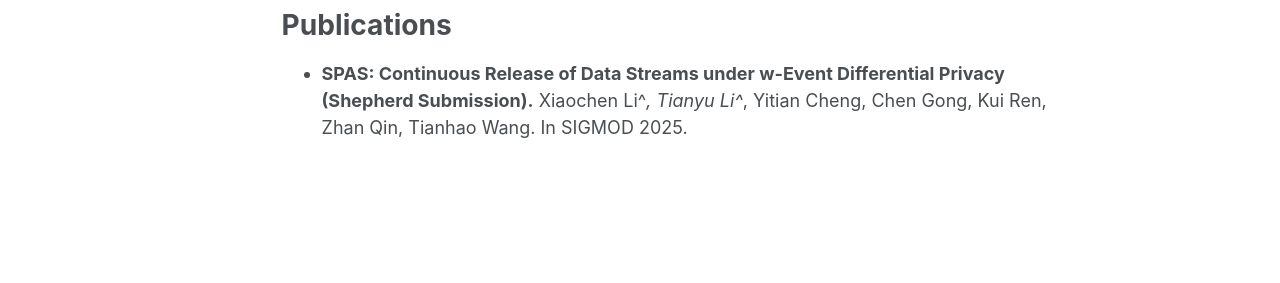
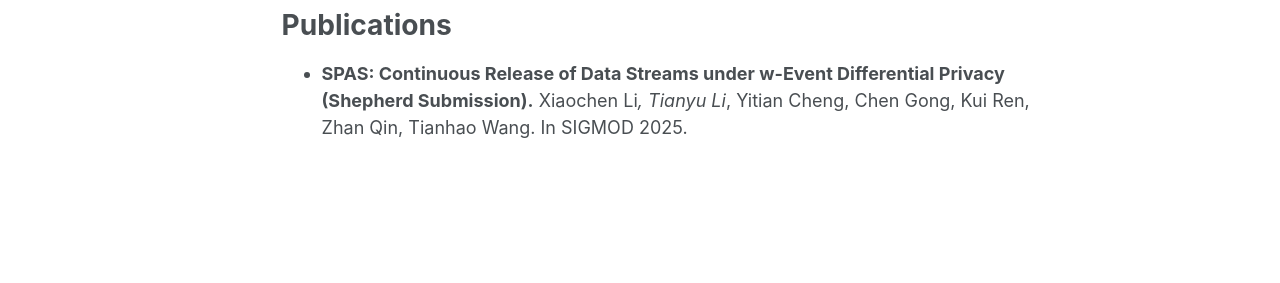
Before and after one commit to XiaochenLi-w/XiaochenLi-w.github.io, a Jekyll site: the page built from _pages/about.md, in a window 1280 px wide. Shown: the part 379-662 px from the top of the page. Built offline with Jekyll 4.4.1, drawn with Linux system fonts in a browser that asks for light colours; some web fonts are replaced.

```diff
--- a/_pages/about.md
+++ b/_pages/about.md
@@ -12,4 +12,4 @@ My recent research interests focus on Differential Privacy and Machine Unlearnin
 
 # Publications
 - **SPAS: Continuous Release of Data Streams under w-Event Differential Privacy (Shepherd Submission).**
-  Xiaochen Li^*, Tianyu Li^*, Yitian Cheng, Chen Gong, Kui Ren, Zhan Qin, Tianhao Wang. In SIGMOD 2025.
+  Xiaochen Li*, Tianyu Li*, Yitian Cheng, Chen Gong, Kui Ren, Zhan Qin, Tianhao Wang. In SIGMOD 2025.
```
